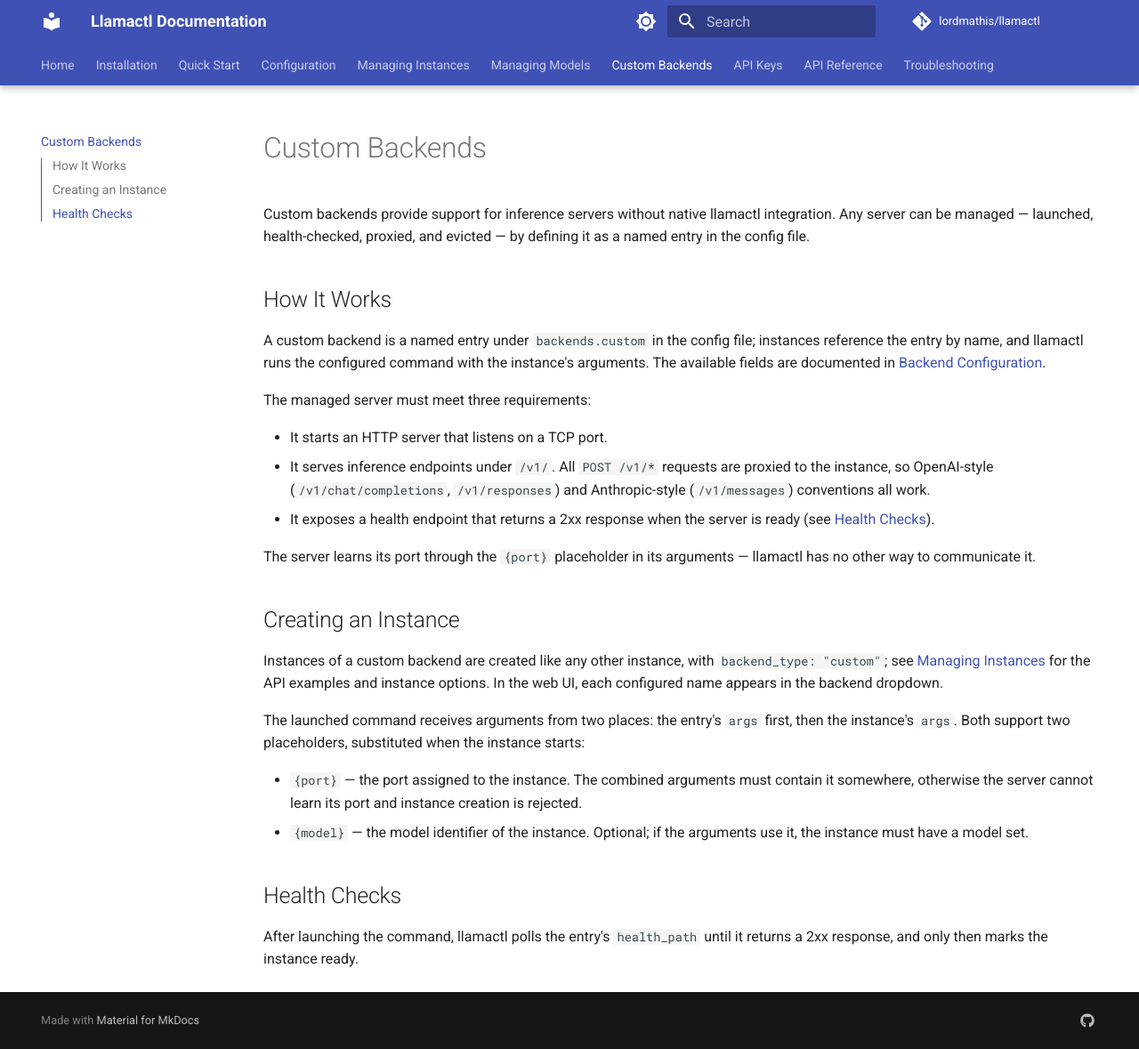
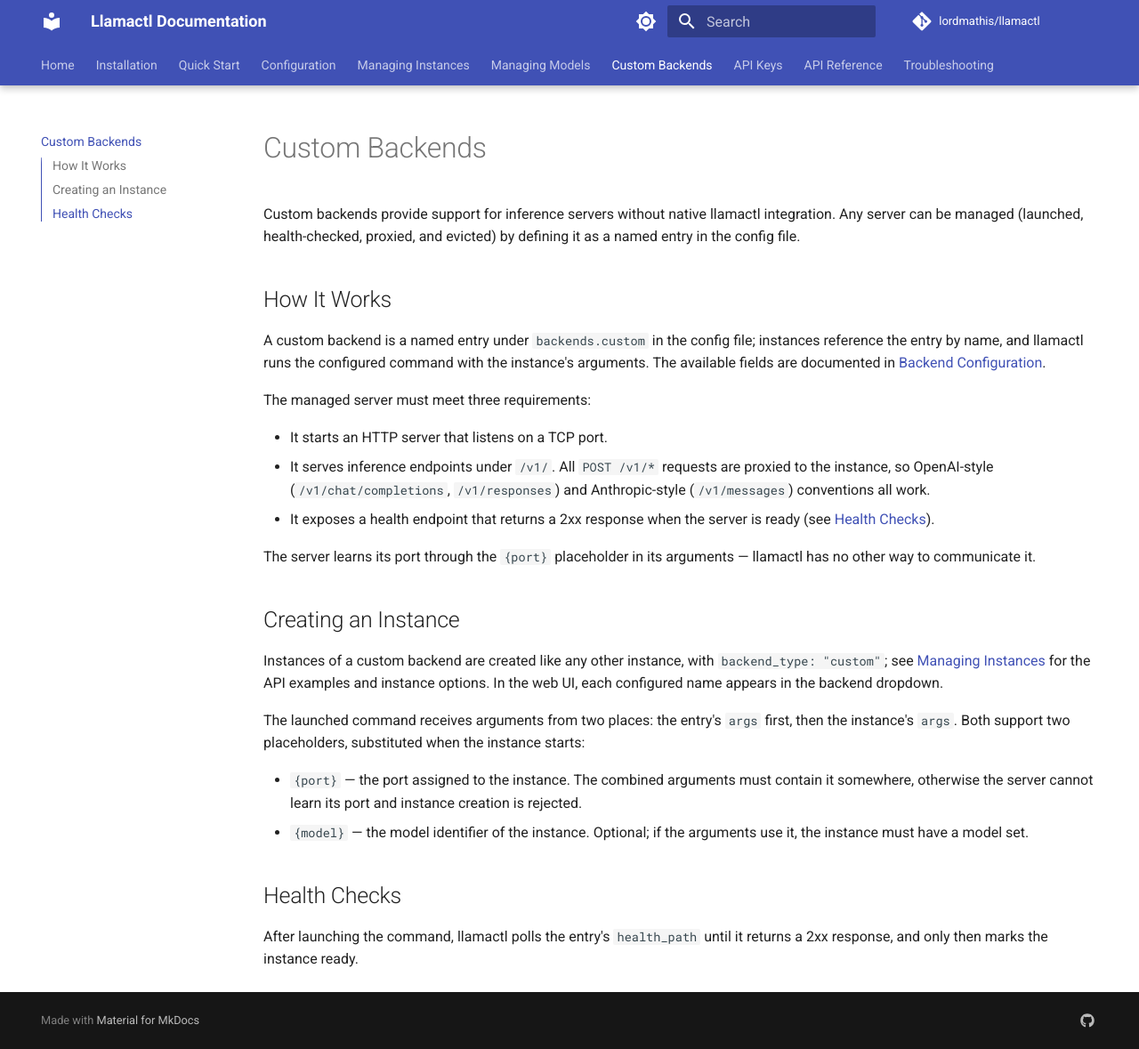
Before and after one commit to lordmathis/llamactl, an MkDocs documentation site: the page built from docs/custom-backends.md, in a window 1280 px wide and 1179 px high. Shown: the whole window at 89% size. Built offline with MkDocs 1.6.1 and Material for MkDocs 9.7.7, drawn with Linux system fonts in a browser that asks for light colours; comment, search, counter and statistics services are not loaded; the version menu is left out.

Commit message:
Remove slop dashes

```diff
--- a/docs/custom-backends.md
+++ b/docs/custom-backends.md
@@ -1,6 +1,6 @@
 # Custom Backends
 
-Custom backends provide support for inference servers without native llamactl integration. Any server can be managed — launched, health-checked, proxied, and evicted — by defining it as a named entry in the config file.
+Custom backends provide support for inference servers without native llamactl integration. Any server can be managed (launched, health-checked, proxied, and evicted) by defining it as a named entry in the config file.
 
 ## How It Works
 
```
